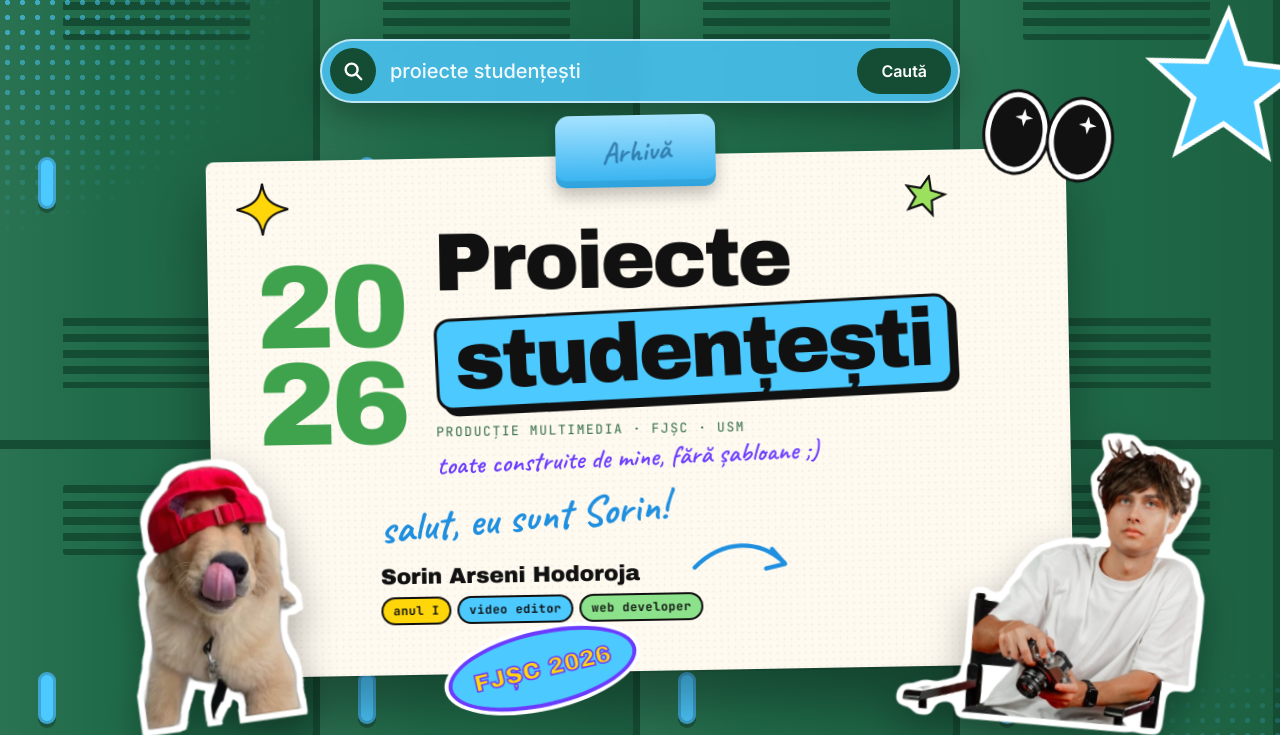
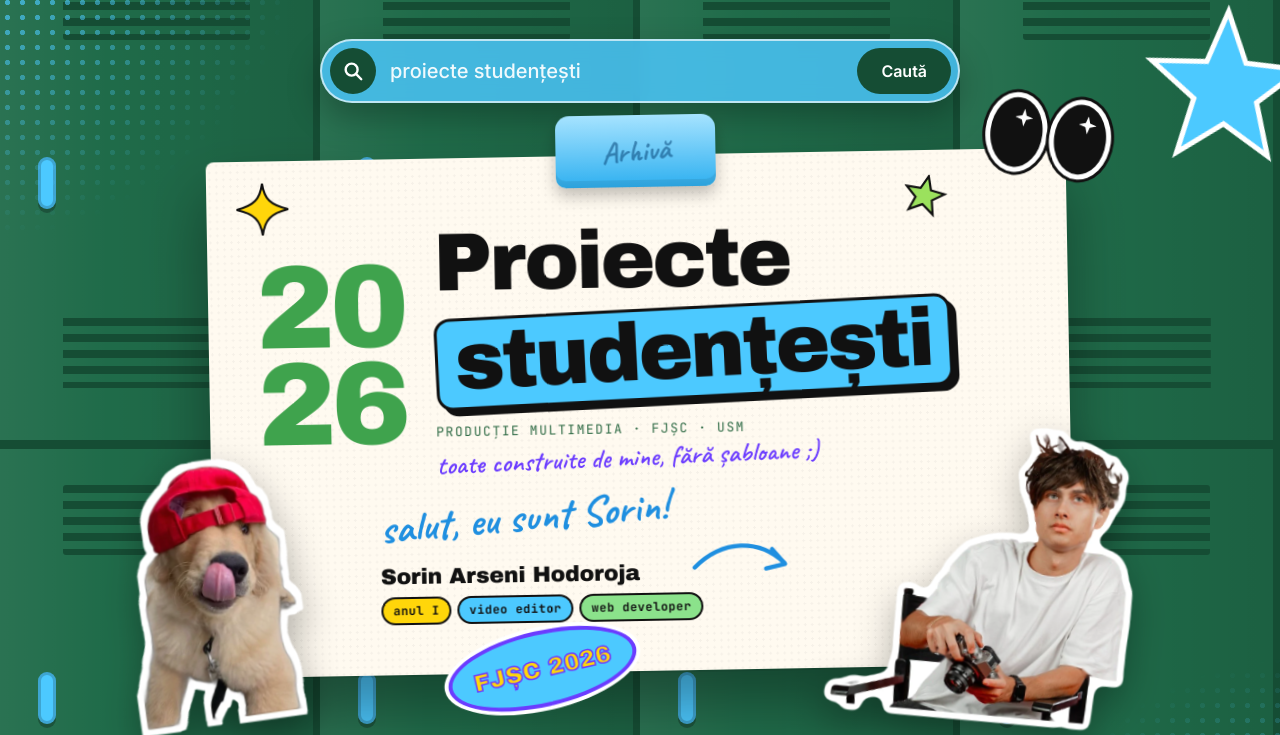
Before and after one commit to hodorojasorin/yutubau, a plain HTML site: page index.html in a window 1280 px wide. Shown: the part 65-800 px from the top of the page. Drawn offline with Linux system fonts and the light colour scheme.

Commit message:
Acasă: poza mea acoperă colțul foii
Co-Authored-By: Claude Opus 5.5 <noreply@anthropic.com>
Claude-Session: https://claude.ai/code/session_01Gn5fK8cHDJLJmhcicsrkSs

```diff
--- a/css/home.css
+++ b/css/home.css
@@ -555,8 +555,8 @@ a {
 .me-pic {
   position: absolute;
   z-index: 4;
-  right: -118px;
-  bottom: -62px;
+  right: -46px;
+  bottom: -56px;
   width: 300px;
   height: auto;
   filter: drop-shadow(0 14px 18px rgba(0, 0, 0, 0.3));
```
